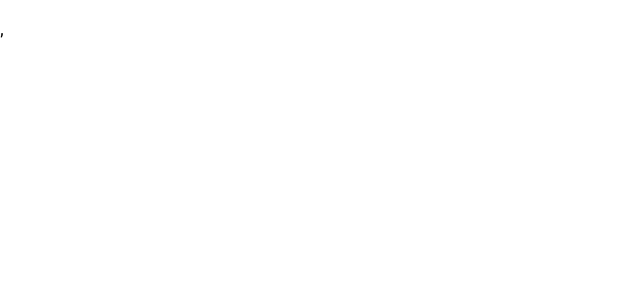
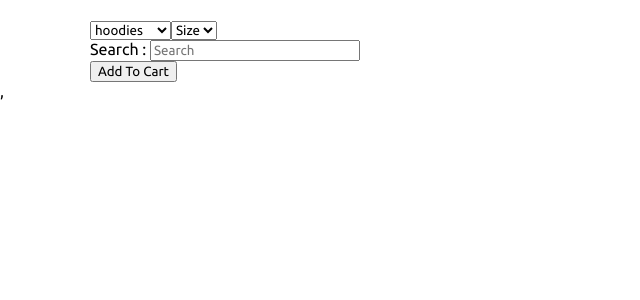
Before and after one commit to Safiul-Azam/checkout-from-ecommerce, a React (Create React App) app: page / in a window 1280 px wide. Shown: the top 300 px of the page, without its empty margins (0-640 px from the left). Built offline with nearby package versions, Linux system fonts and the light colour scheme.

Commit message:
navbar markup is ready

```diff
--- a/src/component/Navbar/Navbar.js
+++ b/src/component/Navbar/Navbar.js
@@ -1,12 +1,38 @@
 import React from 'react';
 
 const Navbar = () => {
+    const handleChange = () => {
+
+    }
     return (
         <div className=''>
             <div>
-
+                <select onChange={handleChange} className='py-4 px-8 text-center' id="adult">
+                    <option className='text-lg hover:bg-primary hover:text-4xl focus:bg-primary'>hoodies</option>
+                    <option className='text-lg'>hoodies 1</option>
+                    <option className='text-lg'>hoodies 2</option>
+                    <option className='text-lg'>hoodies 3</option>
+                    <option className='text-lg'>hoodies 4</option>
+                    <option className='text-lg'>hoodies 5</option>
+                </select>
+                <select onChange={handleChange} className='py-4 px-8 text-center' id="adult">
+                    <option className='text-lg hover:bg-primary hover:text-4xl focus:bg-primary'>Size</option>
+                    <option className='text-lg'>sm</option>
+                    <option className='text-lg'>md</option>
+                    <option className='text-lg'>lg</option>
+                    <option className='text-lg'>xl</option>
+                    <option className='text-lg'>xll</option>
+                </select>
             </div>
-            <div></div>
+            <div>
+                <div className="search-products">
+                    <label className="label">
+                        <span className="label-text">Search : </span>
+                    </label>
+                    <input type="text" placeholder="Search" className="" />
+                </div>
+                <button>Add To Cart</button>
+            </div>
         </div>
     );
 };
```
